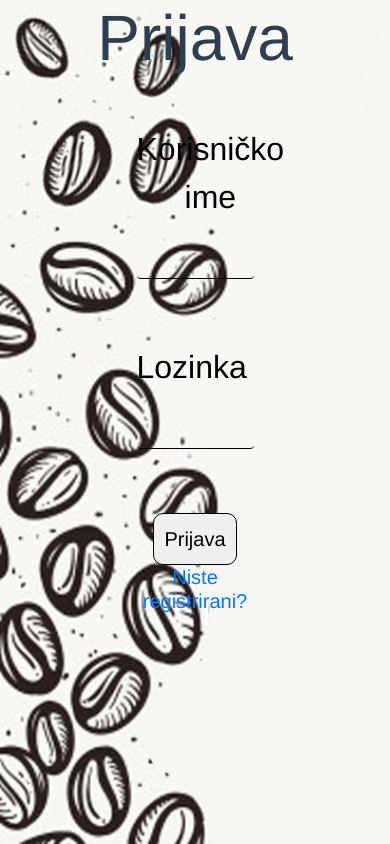
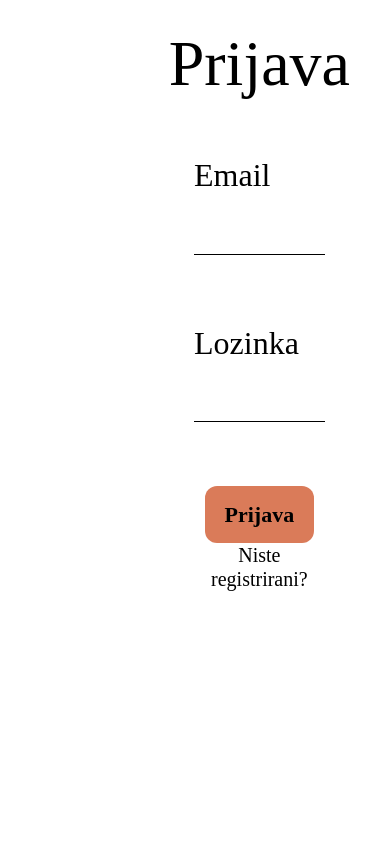
Before and after one commit to jantudjan99/PI-projekt, a Vue app: page / in a window 390 px wide. Built offline with nearby package versions, Linux system fonts and the light colour scheme.

Commit message:
funkcionalnost na prijavi/dizajn prijave

```diff
--- a/src/views/prijava.vue
+++ b/src/views/prijava.vue
@@ -1,106 +1,187 @@
 <template>
 
-     <div class="hero-image1">
     <div>
-    <h1 class="text-center mb-5" >Prijava</h1>
+    <div class="hero-image1">
     </div>
-     <form @submit.prevent="signin">
+    <div class="tekst">
+    <div>
+    <h1 class="text-center1 mb-5" >Prijava</h1>
+    </div>
+     <form action="#" @submit.prevent="signin" id="form">
        <div class="kontejner">
        <div class="form-group">
-          <label class="forma" for="korisnicko_ime">Korisničko ime</label> <br><br>
-          <input v-model="email" type="email" class="form-control" id="emailField" aria-describedby="emailHelp"><br><br>
+          <label class="forma" for="email">Email</label> <br><br>
+          <input v-model="email" type="text" class="form-control" id="name" aria-describedby="emailHelp"  ><br><br>
+
        </div>
        <br>
        <div class="form-group">
           <label class="forma" for="passwordField">Lozinka</label> <br><br>
-          <input v-model="password" type="lozinka" class="form-control" id="passwordField"><br><br>
+          <input v-model="lozinka" type="password" class="form-control" id="pass"><br><br>
        </div> <br>
        <div class="form-group">
-       <button type="submit" class="prijava">Prijava</button>
-       <router-link to="/registracija"><h5>Niste registrirani?</h5></router-link>
+       <button type="button" @click="login()" class="prijava" id="submit">Prijava</button>
+       <br>
+      <span id="Required"></span>
+
+       <a href="/registracija" class="NR" to="/registracija"><h5>Niste registrirani?</h5></a>
        </div>
        </div>
        </form>
+      </div>
        </div>
-
-
 
 </template>
 <script>
 
+jQuery(document).ready(function($){
+            $("#submit").click(function(){
+                var name= $("#name").val();
+                var pass = $("#pass").val();
+                if(name == '' || pass == ''){
+                    $("#Required").html("Polja su prazna!").css("color","red");
+                }else if(name == "admin" && pass == "123"){
+                     $("#form").html('<h4>User Login Successfully</h4><a href="">Back</a>').css('color','green');
+                }else{
+                     $("#error").html("User Are Not Valid");
+                }
+                return false;
+            });
+});
+
+
+import { firebase } from '@/firebase';
+
 export default {
+  name:"prijava",
   data () {
     return {
-      email: '',
-      password: ''
-    }
+      email: "",
+      lozinka: "",
+   }
   },
+
   methods: {
-    signin () {
-      firebase.auth().signInWithEmailAndPassword(this.email, this.password).catch(function(error) {
-        console.log(error);
+    login () {
+      console.log('login..'+ this.email);
+      console.log(this.$router);
+
+      firebase.auth().signInWithEmailAndPassword(this.email, this.lozinka) .then( (result) => {
+      console.log('Uspješna prijava', result);
+
+      this.$router.replace({ name: 'pocetna'})
+
+      })
+      .catch(function (e) {
+        console.error('Greška',e);
       });
     }
   }
 }
+
 </script>
 
 
+
 <style>
-.form-control {
-
-  background:transparent;
+.form-control  {
   border:none;
-  border-bottom: 1px solid #000000;
-  font-size: 1.5em;
+  border-bottom:1px solid;
+  font-size:1.4em;
   display:block;
   width:100%;
+  border-radius:0px;
+  border-color:black;
+}
+.form-control:focus{
+  border-color: #c73500a6;
+  box-shadow: 0 0 0 2px #c73500a6;
+  caret-color: black;
+}
+
+button:focus {
+  outline:0;
 }
 
 .forma {
-
 font-size: 2em;
 float:left;
 color:#000000;
 display:block;
+
 }
 
 .kontejner {
   display:inline-block;
-  width:30%;
+  width:50%;
   margin:auto;
-}
-
-.text-center {
-
-font-size: 4em;
 
 }
 
+.text-center1 {
+font-size: 4em;
+margin-top:10%;
+color:black;
+}
+
 .prijava {
-
-border-radius: 10px;
-border: 1px solid;
-padding: 10px;
-font-size: 20px;
-
+  padding: 12px 20px;
+  font-size: 22px;
+  border:none;
+  background-color:#c73500a6;
+  color:black;
+  border-radius: 12px;
+  font-weight: bold;
 }
 
 .hero-image1{
-  background-image: url("/assets/zrnca2.jpg");
-  background-size:cover;
-  background-repeat: no-repeat;
-  max-width: 100%;
-  width:100%;
-  min-height:100%;
-  position: absolute;
+  background-image: url("/assets/novakava.jpg");
+  width: 33%;
+  position: fixed;
+  left: 0px;
+  min-height: 100%;
+  background-size: cover;
   -webkit-background-size: cover;
   -moz-background-size: cover;
   -o-background-size: cover;
-  background-size: cover;
+  background-repeat: no-repeat;
 }
+
+
 .form-group{
   display:inline-block;
   width:100%;
 }
+
+.tekst {
+   width: 67%;
+   position: absolute;
+   right: 0px;
+   height: 100%;
+   font-family: 'Playfair Display', serif;
+}
+
+
+
+.text-center {
+color:black;
+border:none;
+font-size:4em;
+font-family: 'Playfair Display', serif;
+}
+
+.NR {
+  color:black;
+}
+.NR:hover {
+  color:black;
+  text-decoration: underline;
+}
+
+@media (max-width: 480px) {
+  .hero-image1 {
+     display: none;
+  }
+}
+
 </style>
```
